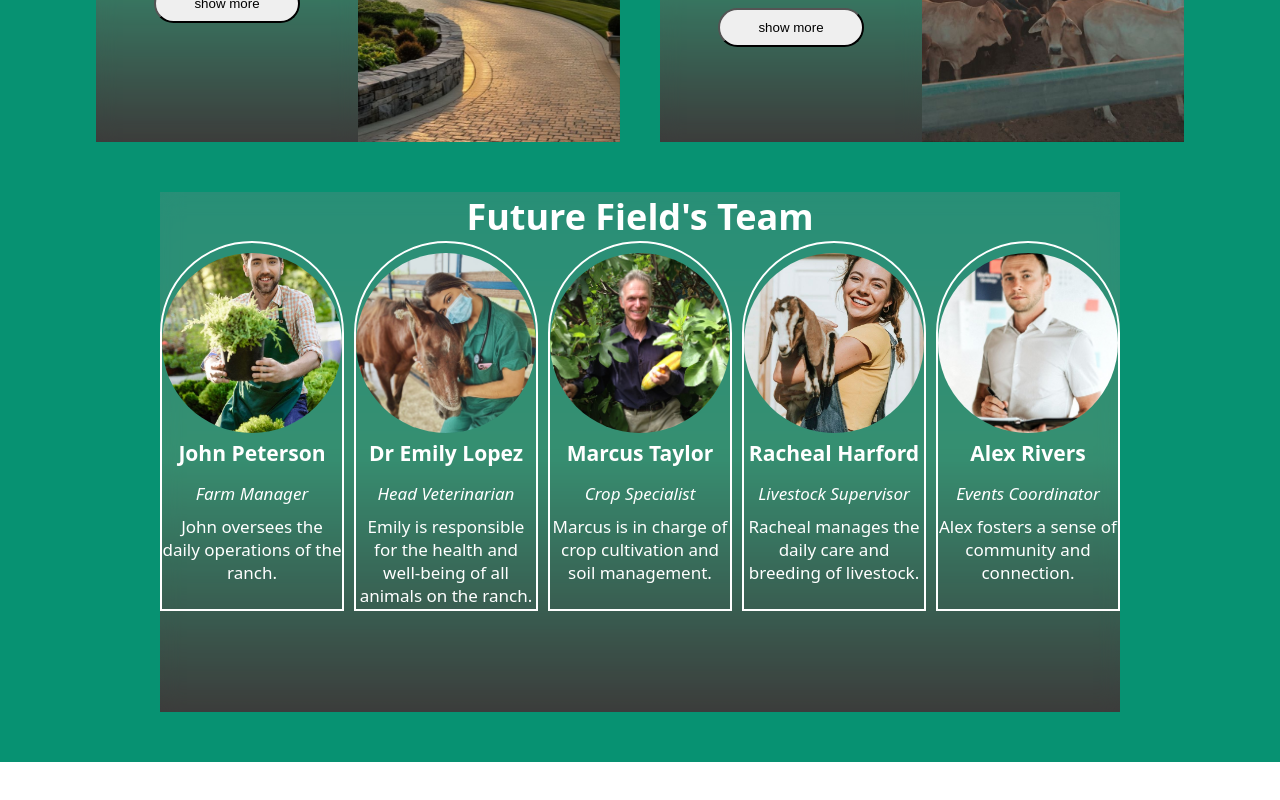
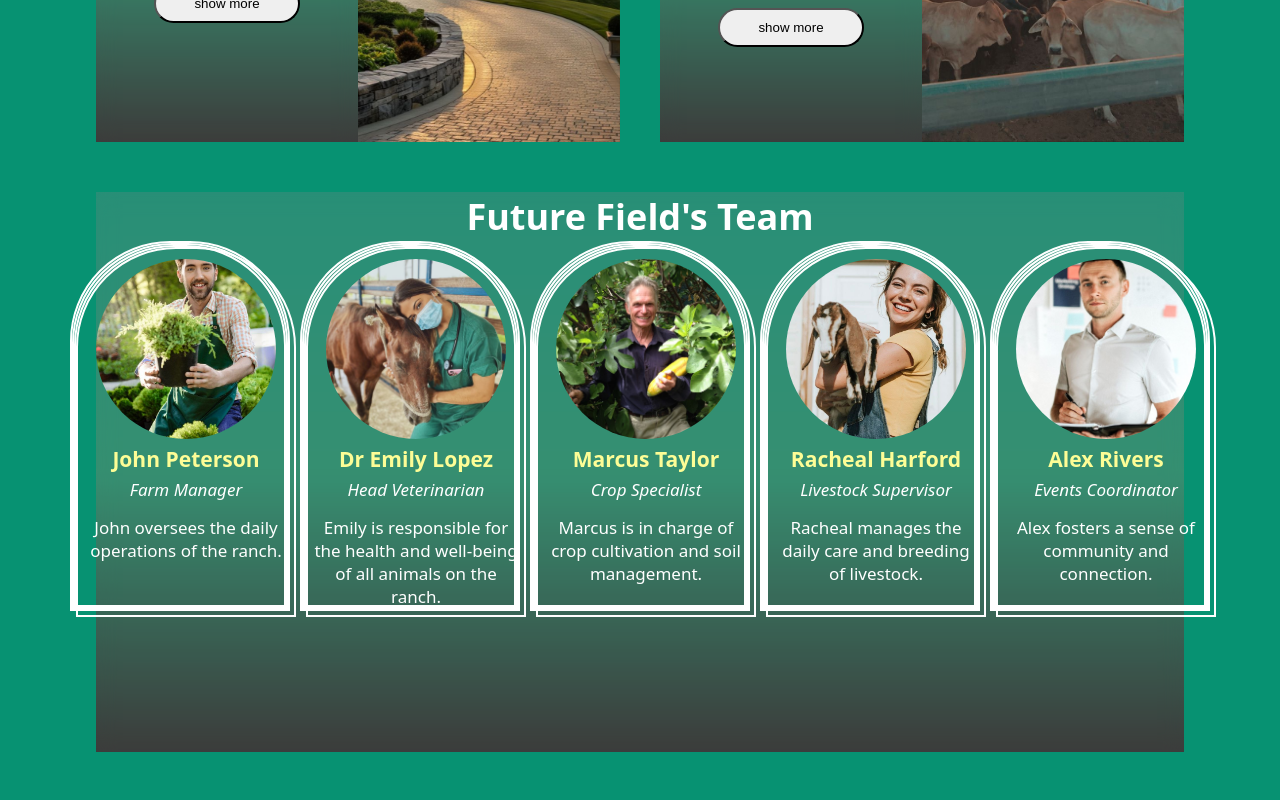
Before and after one commit to Jadline/Future-Fields, a React (Vite) app in the folder future-fields/: page /about in a window 1280 px wide. Shown: the part 804-1604 px from the top of the page. Before the commit the page ends 1566 px from the top, so only its background shows below. Built offline with nearby package versions, Linux system fonts and the light colour scheme.

Commit message:
update changes

```diff
--- a/future-fields/package.json
+++ b/future-fields/package.json
@@ -11,6 +11,7 @@
   },
   "dependencies": {
     "react": "^18.3.1",
+    "react-card-flip": "^1.2.3",
     "react-dom": "^18.3.1",
     "react-router-dom": "^6.27.0"
   },
--- a/future-fields/src/pages/About.jsx
+++ b/future-fields/src/pages/About.jsx
@@ -78,6 +78,7 @@ function About (){
     const[showMessage1,setshowMessage1] = useState(false);
     const[currentquoteindex,setcurrentquoteindex] = useState(0)
 
+
     useEffect(() => {
          const intervalid = setInterval(() => {
             setcurrentquoteindex(curindex => curindex === aboutPageQuotes.length-1 ? 0 : curindex+1)
--- a/future-fields/src/pages/About.module.css
+++ b/future-fields/src/pages/About.module.css
@@ -213,8 +213,8 @@
 } */
  .staffContainer{
     background : linear-gradient(360deg,#1A1A19,rgba(48, 75, 32,0.3),var(--modern-color-four-vertwo));
-    height : 65vh;
-    width : 75%;
+    height : 70vh;
+    width : 85%;
     display :flex;
     align-items : center;
     justify-content :center;
@@ -249,13 +249,15 @@
     gap : 10px;
     align-items :center;
     justify-content : center;
+
   }
   .staffinfo div {
     /* background-color : orange; */
-    width : 200px;
+    width : 220px;
     height : 370px;
     border-radius : 100px 100px 0 0;
     border : 2px solid #fff;
+
   }
 
  /* .title{
--- a/future-fields/src/pages/BlogPost.jsx
+++ b/future-fields/src/pages/BlogPost.jsx
@@ -1,8 +1,24 @@
 import styles from './BlogPost.module.css'
+import { useState,useEffect } from 'react';
 
 
 
 function BlogPost({post}){
+    const[showblog,setshowblog] = useState(false);
+    const[countlikes,setcountLikes] = useState(() => {
+        const savedLikes = localStorage.getItem(`likes_${post.id}`)
+        return savedLikes ? Number(savedLikes) : 0;
+    })
+
+    useEffect(() => {
+        localStorage.setItem(`likes_${post.id}`,countlikes)
+    },[countlikes])
+
+    const bloglength = post.content.length;
+    const bloghalf = Math.floor(bloglength/2)
+    function handleLike(){
+        setcountLikes(curcount => curcount + 1);
+    }
     let className ;
 
     switch(post.type){
@@ -30,10 +46,17 @@ function BlogPost({post}){
            <img src={post.image} className={styles.flexitemone}/>
         <div className={styles.flexitemtwo}>
            <h3>{post.title}</h3>
-           <p>{post.content}</p>
+           <p>{showblog ? post.content : `${post.content.slice(0,bloghalf)}.....`}
+            <button onClick={() => setshowblog(showblog => !showblog)} className={styles.expandbtn}>{showblog ? 'show less' : 'learn more'}</button>
+
+           </p>
            <div className={styles.authorContent}>
-            <p>{post.author}</p>
-            <p>{post.date}</p>
+            <p>author:{post.author}</p>
+            <p>date: {post.date}</p>
+            <div className={styles.likecount}>
+                <button className={styles.like} onClick={handleLike}>👍</button>
+                <p>{countlikes}</p>
+            </div>
            </div>
         </div>
         </li>
--- a/future-fields/src/pages/BlogPost.module.css
+++ b/future-fields/src/pages/BlogPost.module.css
@@ -189,10 +189,40 @@
     margin-top : 15px;
     background-color :hsl(166, 91%, 30%);
     /* font-size :22px; */
-    width : 35%;
+    width : 45%;
     border-radius : 15px;
     padding :10px;
     font-weight :600;
 
  }
+ .authorContent p {
+    border-right : 2px solid #fff;
+    padding-right : 5px;
+ }
  /* --modern-color-four-verone : hsl(166, 91%, 30%); */
+ .expandbtn {
+    background-color : transparent;
+    font-size : 20px;
+    font-weight : 600;
+    outline:none;
+    border : none;
+    color: #fff;
+    text-decoration :underline;
+ }
+ .like {
+    padding : 5px 3px;
+    font-size : 20px;
+    background-color :transparent;
+    border:none;
+    outline :none;
+ }
+ .likecount {
+    display :flex;
+    align-items : center;
+    justify-content :center;
+    gap : 5px;
+    color : #fff;
+ }
+ .likecount p{
+    font-size :20px;
+ }
--- a/future-fields/src/pages/Team.jsx
+++ b/future-fields/src/pages/Team.jsx
@@ -1,12 +1,46 @@
+import { flushSync } from 'react-dom'
 import styles from './Team.module.css'
+import { useState } from 'react'
+import ReactCardFlip from 'react-card-flip';
+
 function Team({member}){
-    return(
-        <div>
+    const [isFlipped,setisFlipped] =useState(false)
+
+    function handleClick(){
+        setisFlipped(!isFlipped)
+    }
+    return (
+        <ReactCardFlip isFlipped={isFlipped} flipDirection="vertical"  >
+
+          <div onClick={handleClick}>
             <img src={member.image} className={styles.staffimage}/>
             <h3 className={styles.h3}>{member.name}</h3>
             <p className={styles.occupation}>{member.role}</p>
             <p className={styles.description}>{member.description}</p>
           </div>
+
+          <div className={styles.quote} onClick={handleClick}>
+            <blockquote>{member.quote}</blockquote>
+            <p>{member.name}</p>
+          </div>
+
+        </ReactCardFlip>
       )
+//    return(
+//     <>
+//         {!flipcard ?
+            // <div className={flipcard ? `${styles.flipCard}` : ''} onClick={handleFlipCard}>
+            // <img src={member.image} className={styles.staffimage}/>
+            // <h3 className={styles.h3}>{member.name}</h3>
+            // <p className={styles.occupation}>{member.role}</p>
+            // <p className={styles.description}>{member.description}</p>
+//         </div> : <div className={styles.quote} onClick={handleFlipCard}>
+
+//             <blockquote>{member.quote}</blockquote>
+//              <p>{member.name}</p>
+//             </div>
+//         }
+//         </>)
+
 }
 export default Team
--- a/future-fields/src/pages/Team.module.css
+++ b/future-fields/src/pages/Team.module.css
@@ -13,7 +13,11 @@
     font-size : 17px;
  }
  h3 {
-    margin-bottom : 15px;
+    margin-bottom : 5px;
+    color : #FDFD96;
+ }
+ .description {
+   padding:5px
  }
  .occupation{
     margin-bottom : 10px;
@@ -25,3 +29,16 @@
     color : var(--hightlight-color-one);
     text-align : center;
  }
+ .quote {
+   display : flex;
+   align-items : center;
+   justify-content : center;
+   font-style : italic;
+   flex-direction : column;
+ }
+ .quote blockquote {
+   margin-bottom : 10px;
+ }
+ .quote p {
+   color : #FDFD96;
+ }
```
Also changed, not shown: 1 other file (tests, documents, lock files or other folders). Lines whose indentation alone changed are shown as unchanged.
